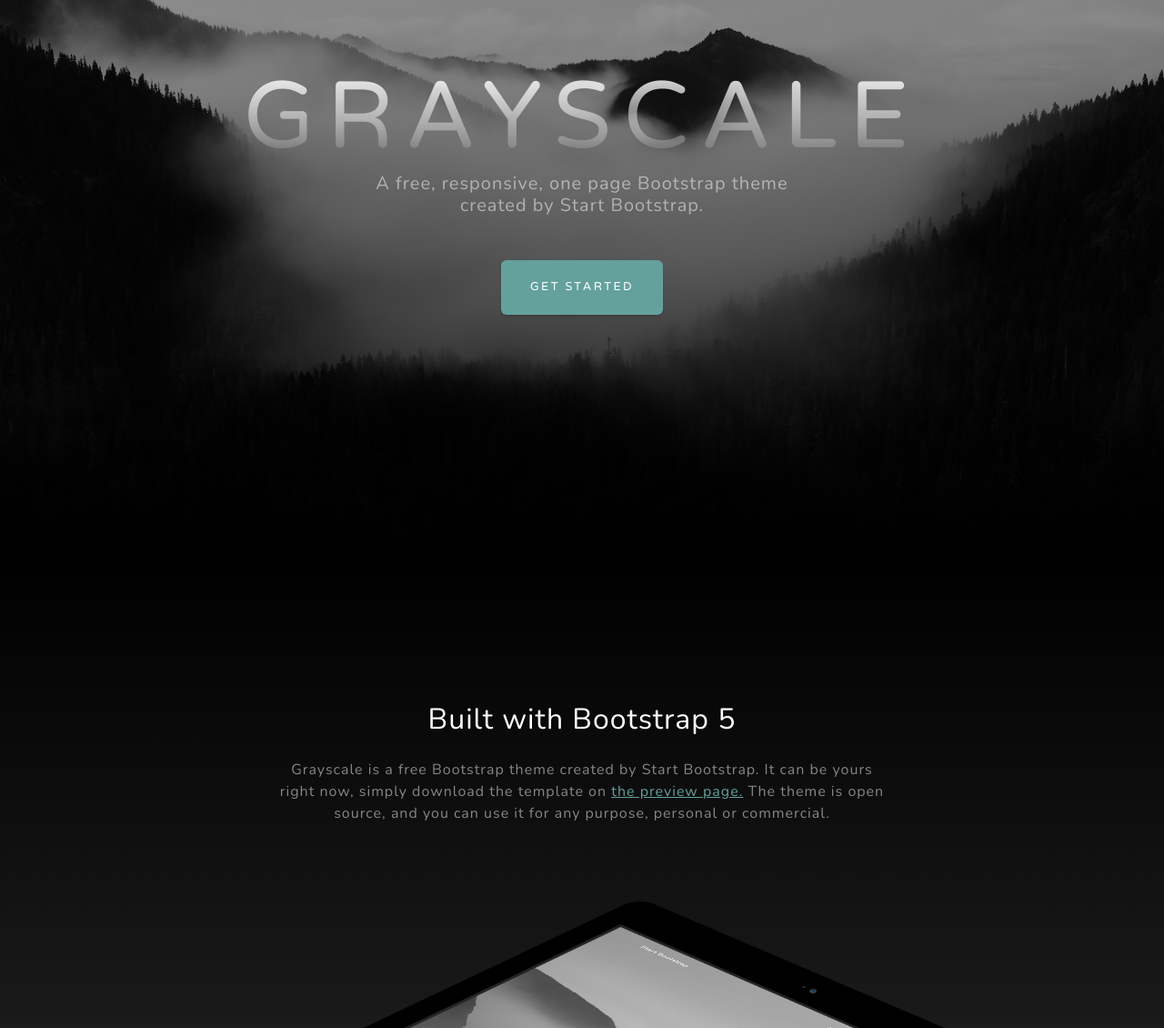
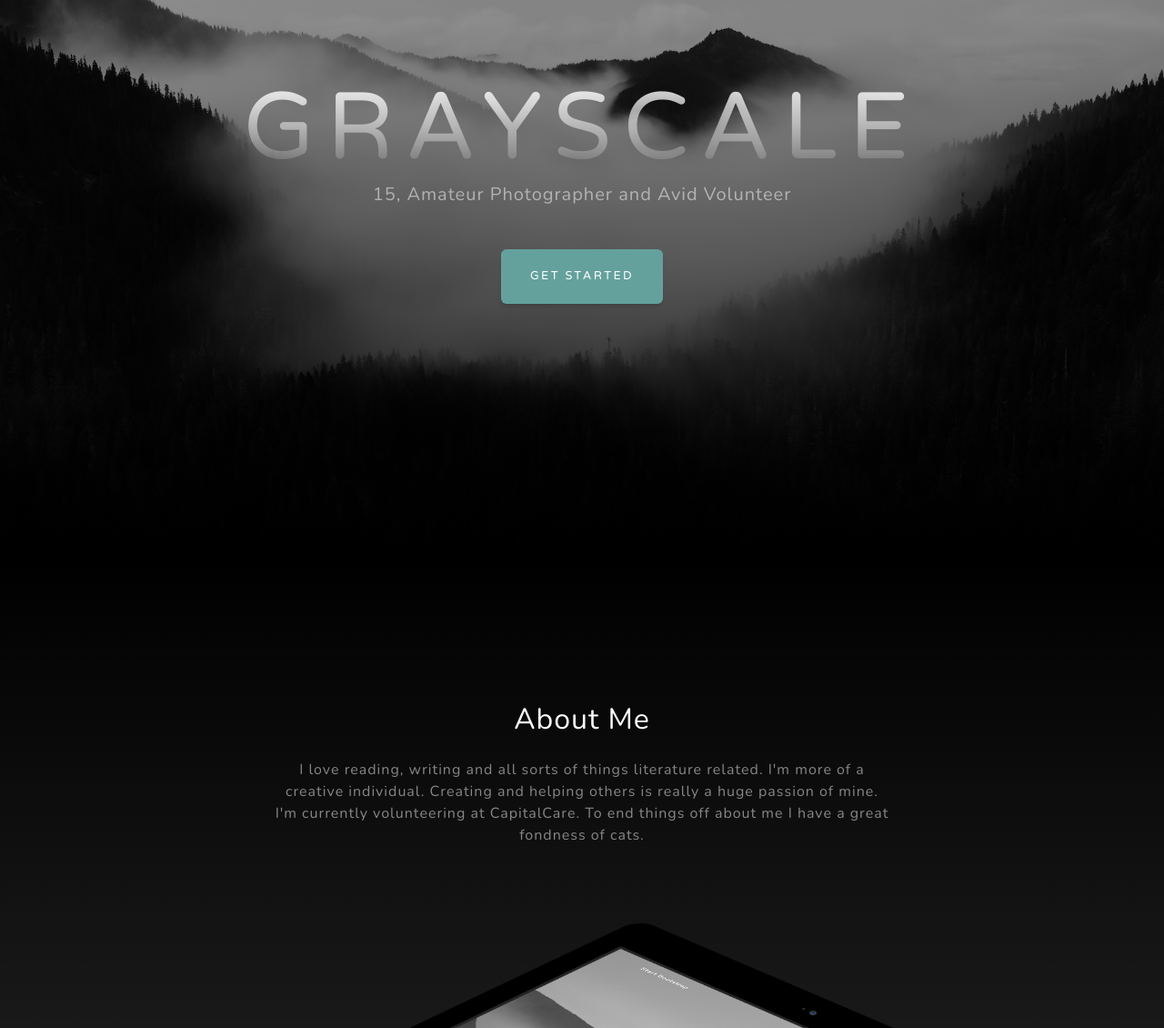
Before and after one commit to salmanilm/salmanilm.github.io, a plain HTML site: page index.html in a window 1280 px wide. Shown: the part 188-1318 px from the top of the page at 91% size. Drawn offline with nearby package versions, Linux system fonts and the light colour scheme.

Commit message:
Update index.html

```diff
--- a/index.html
+++ b/index.html
@@ -5,7 +5,7 @@
         <meta name="viewport" content="width=device-width, initial-scale=1, shrink-to-fit=no" />
         <meta name="description" content="" />
         <meta name="author" content="" />
-        <title>Grayscale - Start Bootstrap Theme</title>
+        <title>Salman Ali - Personal Website</title>
         <link rel="icon" type="image/x-icon" href="assets/favicon.ico" />
         <!-- Font Awesome icons (free version)-->
         <script src="https://use.fontawesome.com/releases/v6.3.0/js/all.js" crossorigin="anonymous"></script>
@@ -39,7 +39,7 @@
                 <div class="d-flex justify-content-center">
                     <div class="text-center">
                         <h1 class="mx-auto my-0 text-uppercase">Grayscale</h1>
-                        <h2 class="text-white-50 mx-auto mt-2 mb-5">A free, responsive, one page Bootstrap theme created by Start Bootstrap.</h2>
+                        <h2 class="text-white-50 mx-auto mt-2 mb-5">15, Amateur Photographer and Avid Volunteer</h2>
                         <a class="btn btn-primary" href="#about">Get Started</a>
                     </div>
                 </div>
@@ -50,11 +50,10 @@
             <div class="container px-4 px-lg-5">
                 <div class="row gx-4 gx-lg-5 justify-content-center">
                     <div class="col-lg-8">
-                        <h2 class="text-white mb-4">Built with Bootstrap 5</h2>
+                        <h2 class="text-white mb-4">About Me</h2>
                         <p class="text-white-50">
-                            Grayscale is a free Bootstrap theme created by Start Bootstrap. It can be yours right now, simply download the template on
-                            <a href="https://startbootstrap.com/theme/grayscale/">the preview page.</a>
-                            The theme is open source, and you can use it for any purpose, personal or commercial.
+                            I love reading, writing and all sorts of things literature related. I'm more of a creative individual. Creating and helping others is really a huge passion of mine.
+                        I'm currently volunteering at CapitalCare. To end things off about me I have a great fondness of cats.
                         </p>
                     </div>
                 </div>
```
